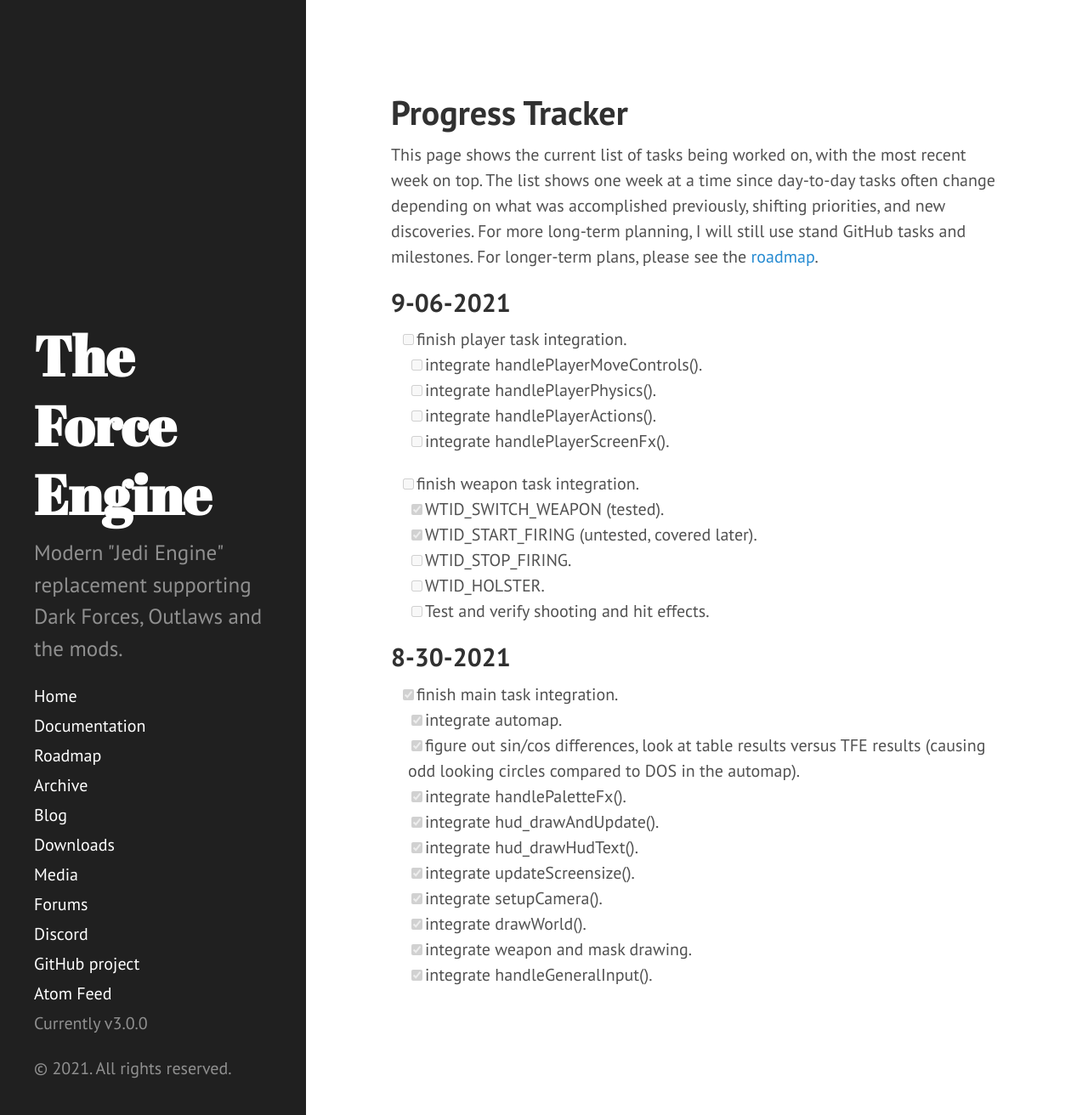
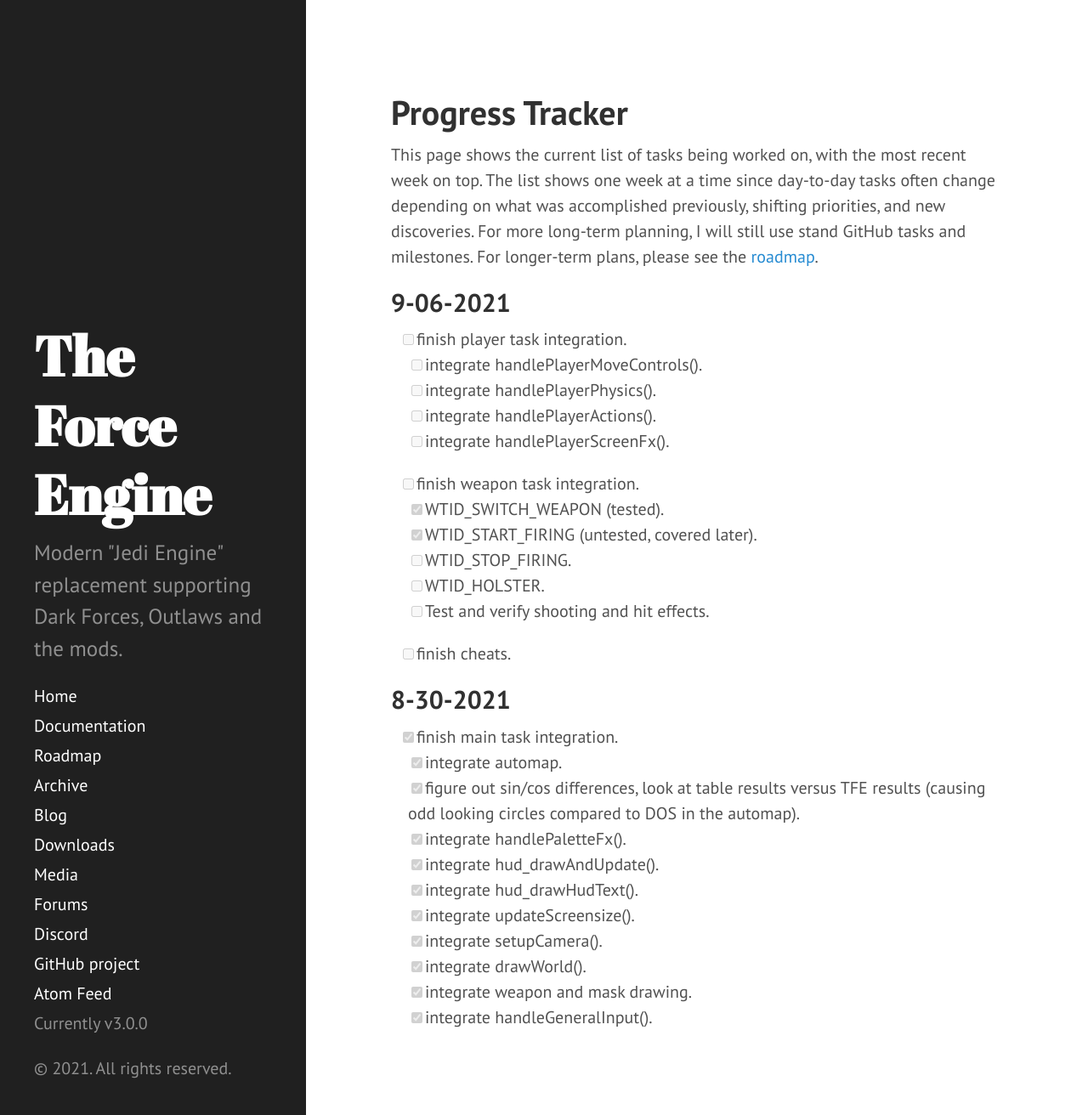
Before and after one commit to TheForceEngine/TheForceEngine.github.io, a Jekyll site: the page built from ProgressTracker.md, in a window 1280 px wide and 1312 px high. Shown: the whole window at 85% size. Built offline with Jekyll 4.4.1, drawn with Linux system fonts in a browser that asks for light colours.

Commit message:
Update ProgressTracker.md

```diff
--- a/ProgressTracker.md
+++ b/ProgressTracker.md
@@ -18,6 +18,7 @@
   - [ ] WTID_STOP_FIRING.
   - [ ] WTID_HOLSTER.
   - [ ] Test and verify shooting and hit effects.
+- [ ] finish cheats.
 
 ## 8-30-2021
 - [x] finish main task integration.
```
